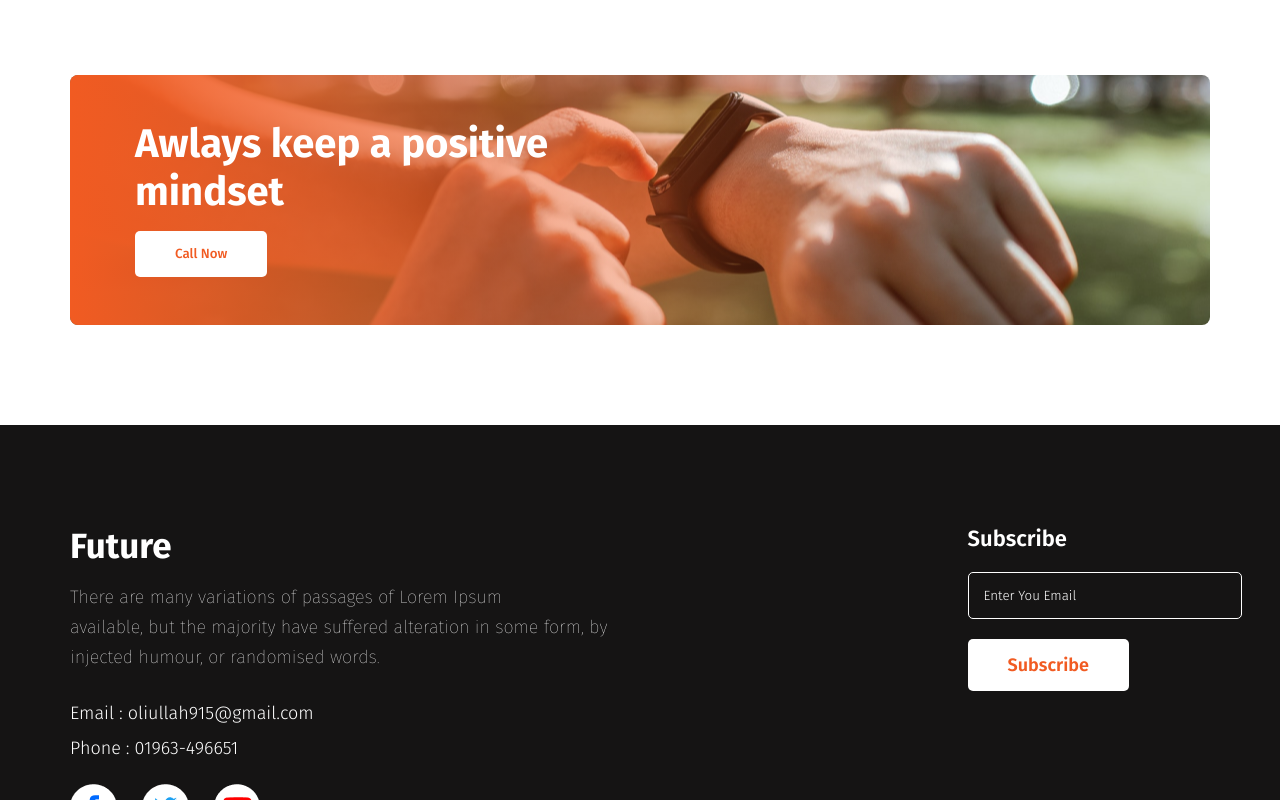
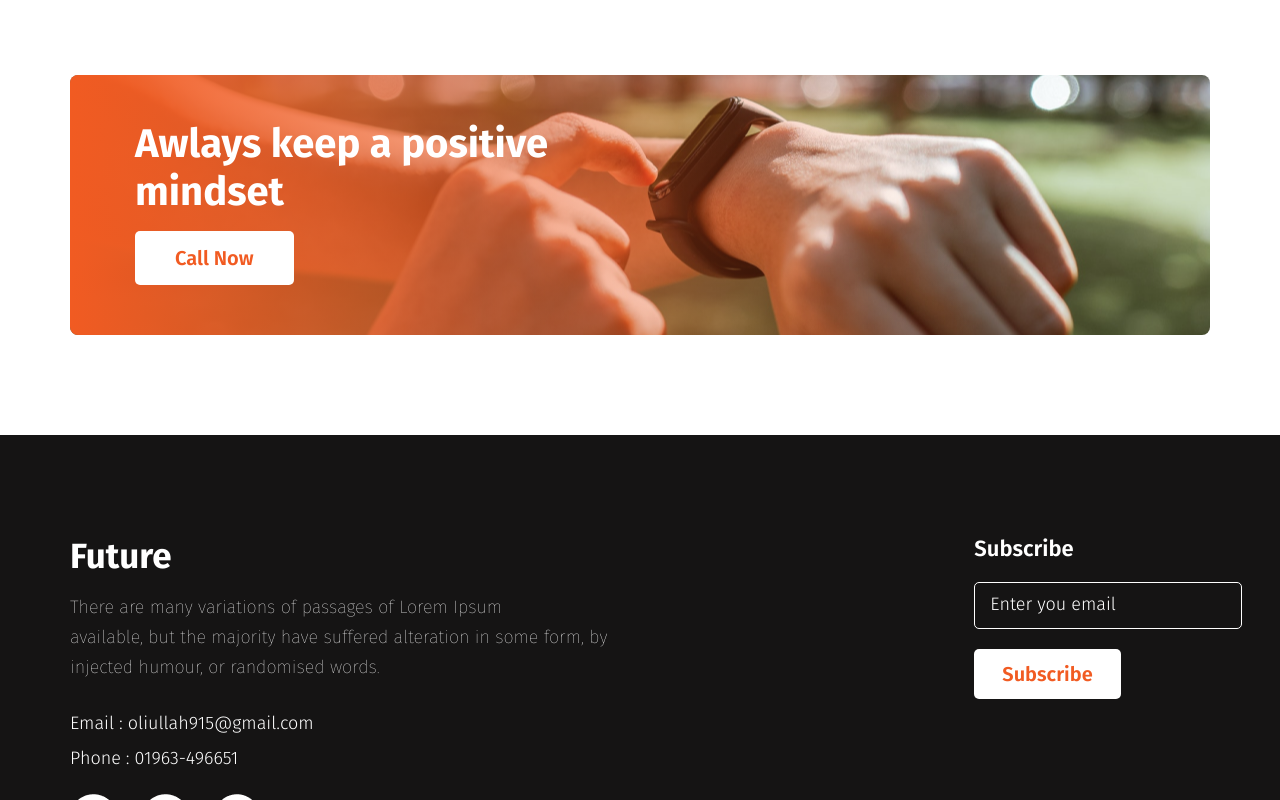
Before and after one commit to OliUllah1/assignment1, a plain HTML site: page index.html in a window 1280 px wide. Shown: the part 2000-2800 px from the top of the page. Drawn offline with Linux system fonts and the light colour scheme.

Commit message:
final check and add some code

```diff
--- a/index.html
+++ b/index.html
@@ -18,7 +18,7 @@
             <h1 class="header-title">
                 All Thinks Are <br>Possible If You <br>believe
             </h1>
-            <p class="header-subtitle">There are many variations of passages of Lorem Ipsum<br>available, but the majority have suffered alteration in some<br>form, by injected humour,or randomised words</p>
+            <p class="header-subtitle">There are many variations of passages of Lorem Ipsum<br>available, but the majority have suffered alteration in some<br>form, by injected humour,or randomised words.</p>
             <div class="primary-btn">
                 <button>Contact Us</button>
             </div>
@@ -129,7 +129,7 @@
             <div class="footer-rightsite-info">
                 <h4 class="footer-rightsite-title">Subscribe</h4>
                 <form class="footer-form">
-                    <input type="email" placeholder="Enter You Email">
+                    <input type="email" placeholder="Enter you email">
                     <input type="submit" value="Subscribe">
                 </form>
             </div>
--- a/style.css
+++ b/style.css
@@ -29,6 +29,8 @@
     color: #FFFFFF;
     margin-bottom: 20px;
     line-height: 25px;
+    font-weight: 300;
+    font-size: 17px;
 }
 .primary-btn button{
     padding: 14px 30px;
@@ -37,7 +39,7 @@
     background: #F15B22;
     color: #FFFFFF;
     font-size: 20px;
-    font-weight: 700;
+    font-weight: 600;
 }
 /* header section style end */
 
@@ -143,7 +145,7 @@
     background-size: cover;
     background-repeat: no-repeat;
     width: 100%;
-    height: 250px;
+    height: 260px;
     margin-bottom: 100px;
     border-radius: 8px;
     position: relative;
@@ -175,6 +177,8 @@
     border-radius: 5px;
     background: #FFFFFF;
     color: #F15B22;
+    font-size: 20px;
+    font-weight: 600;
 }
 /* contact section style end */
 
@@ -237,14 +241,15 @@
 .footer-form input[type="email"]::placeholder{
     color: #FFFFFF;
     font-weight: 300;
+    font-size: 18px;
 }
 .footer-form input[type="submit"]{
-    padding: 15px 40px;
+    padding: 13px 28px;
     border: 0;
     border-radius: 5px;
     background: #FFFFFF;
     color: #F15B22;
     font-weight: 600;
-    font-size: 18px;
+    font-size: 20px;
 }
 /* footer section style end*/
```
